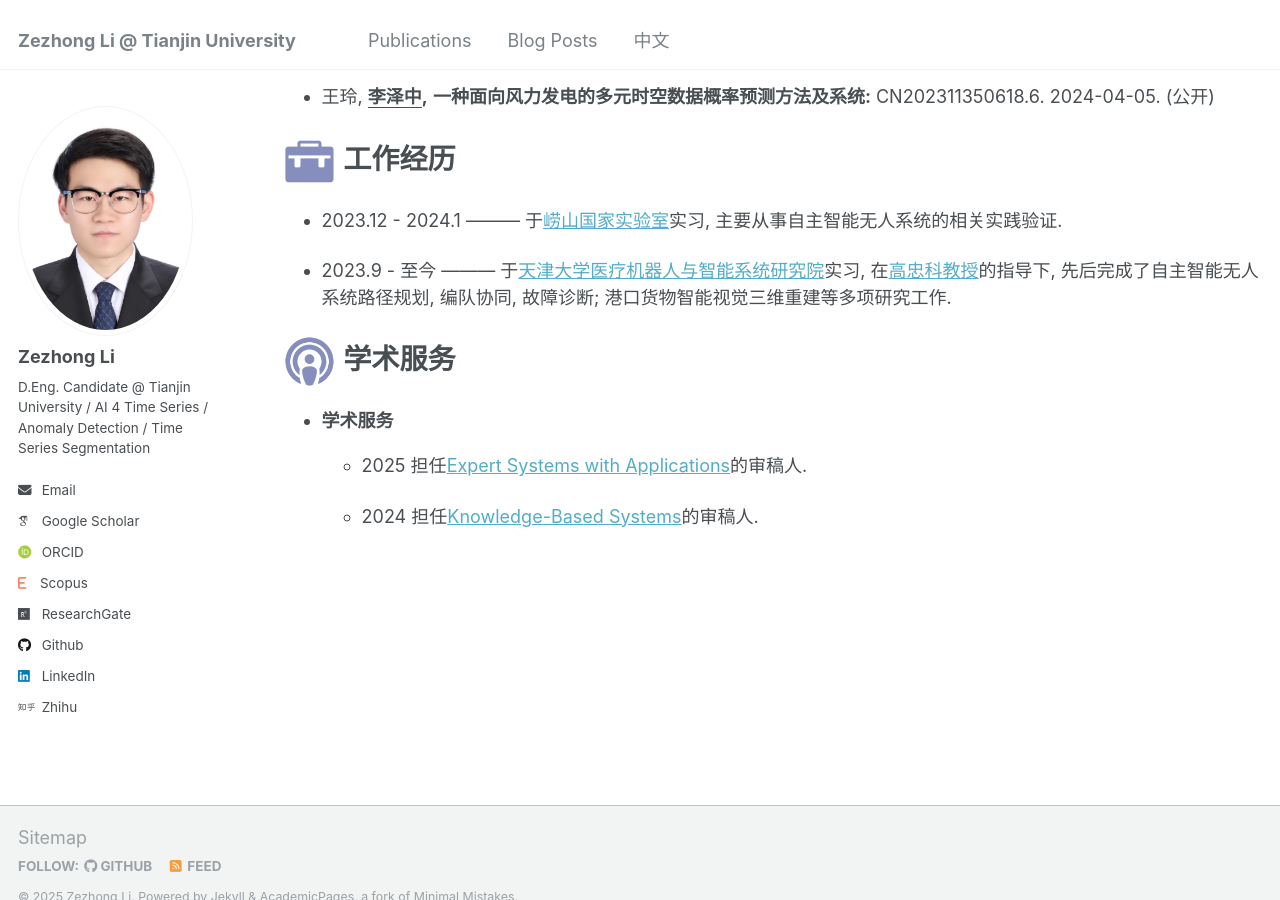
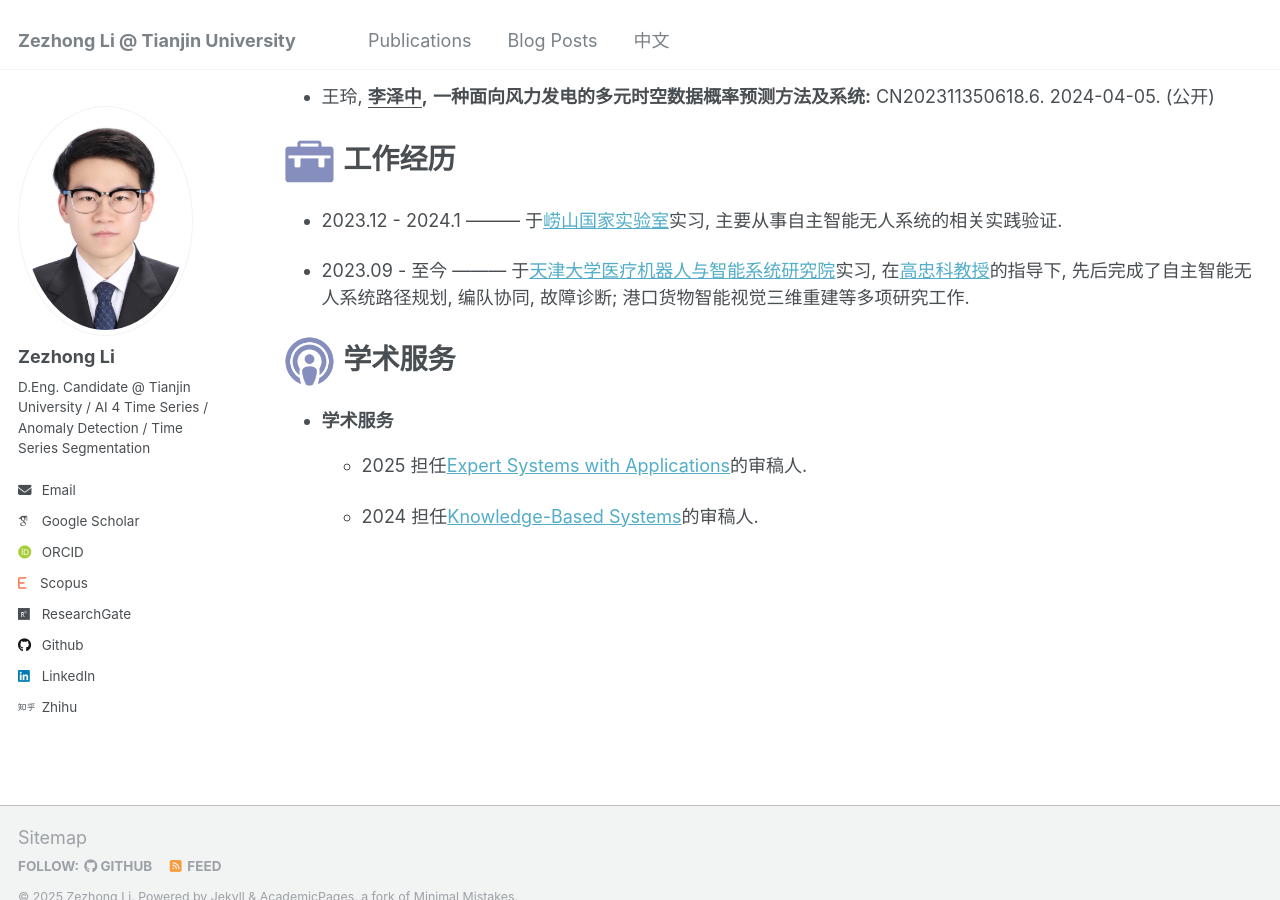
Before and after one commit to lzz19980125/lzz19980125.github.io, a Jekyll site: the page built from _pages/chinese.md, in a window 1280 px wide and 900 px high, scrolled down 2059 px. Built offline with Jekyll 4.4.1, drawn with Linux system fonts in a browser that asks for light colours; some web fonts are replaced.

Commit message:
Update chinese.md

```diff
--- a/_pages/chinese.md
+++ b/_pages/chinese.md
@@ -66,7 +66,7 @@ Utilizing an Innovative Transformer-Based Model**", Journal of Marine Science an
 
 - 2023.12 - 2024.1 --------- 于[崂山国家实验室](https://www.lsnl.cn/)实习, 主要从事自主智能无人系统的相关实践验证.
 
-- 2023.9 - 至今 --------- 于[天津大学医疗机器人与智能系统研究院](https://imris.tju.edu.cn/)实习, 在[高忠科教授](https://imris.tju.edu.cn/info/1061/1231.htm)的指导下, 先后完成了自主智能无人系统路径规划, 编队协同, 故障诊断; 港口货物智能视觉三维重建等多项研究工作.
+- 2023.09 -  至今  --------- 于[天津大学医疗机器人与智能系统研究院](https://imris.tju.edu.cn/)实习, 在[高忠科教授](https://imris.tju.edu.cn/info/1061/1231.htm)的指导下, 先后完成了自主智能无人系统路径规划, 编队协同, 故障诊断; 港口货物智能视觉三维重建等多项研究工作.
 
 
 # <img src="../images/service.png" width="55" height="50"> 学术服务
```
